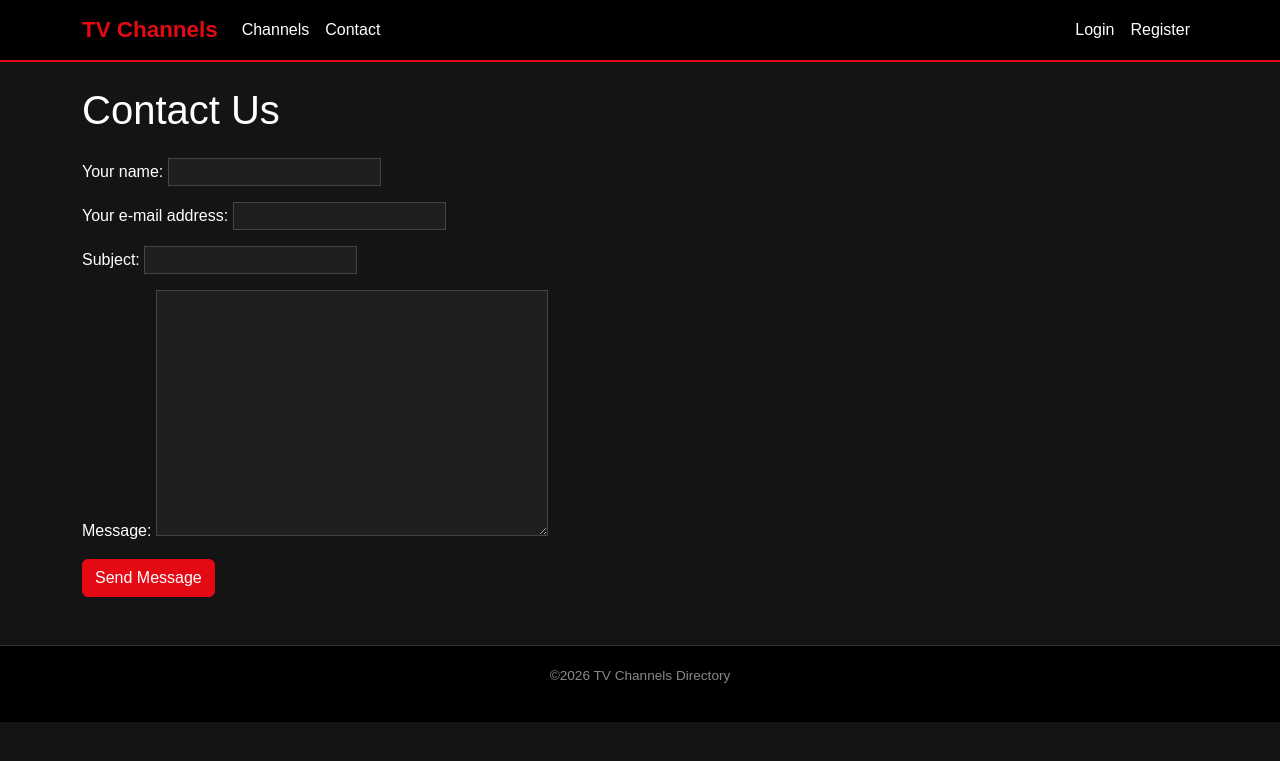
After one commit to IljaSolovejs/ChannelHub, a Django app: page /contact/ in a window 1280 px wide. The commit adds this page. Shown: the top 761 px of the page. Run offline with Django 5.2, Linux system fonts and the light colour scheme; parts of the project's set-up code (start-up, migrations or seed data) failed here and were passed over.

Commit message:
Add contact view and template

```diff
--- /dev/null
+++ b/channels/templates/channels/contact.html
@@ -0,0 +1,19 @@
+{% extends "base.html" %}
+
+{% block title %}Contact Us{% endblock title %}
+
+{% block content %}
+<h1 class="mb-4">Contact Us</h1>
+
+{% if submitted %}
+    <div class="alert alert-success">
+        Your message was submitted successfully. Thank you.
+    </div>
+{% else %}
+    <form method="post" novalidate>
+        {% csrf_token %}
+        {{ form.as_p }}
+        <button type="submit" class="btn btn-primary">Send Message</button>
+    </form>
+{% endif %}
+{% endblock content %}
--- a/channels/urls.py
+++ b/channels/urls.py
@@ -2,6 +2,7 @@ from django.urls import path
 from . import views
 
 urlpatterns = [
+    path('contact/', views.contact, name='contact'),
     path('', views.ChannelList.as_view(), name='channel_list'),
     path('channel/create/', views.ChannelCreate.as_view(), name='channel_create'),
     path('channel/<int:pk>/', views.ChannelDetail.as_view(), name='channel_detail'),
--- a/channels/views.py
+++ b/channels/views.py
@@ -1,10 +1,12 @@
 from django.shortcuts import render
+from django.http import HttpResponseRedirect
 from django.views.generic import ListView, DetailView
 from django.views.generic.edit import CreateView, UpdateView, DeleteView
 from django.contrib.auth.mixins import LoginRequiredMixin
 from django.urls import reverse_lazy
 
 from .models import Channel, Programme
+from .forms import ContactForm
 
 class ChannelList(ListView):
     model = Channel
@@ -29,6 +31,22 @@ class ChannelDelete(LoginRequiredMixin, DeleteView):
     template_name = 'channels/channel_delete_form.html'
     success_url = reverse_lazy('channel_list')
 
+def contact(request):
+    submitted = False
+    if request.method == 'POST':
+        form = ContactForm(request.POST)
+        if form.is_valid():
+            return HttpResponseRedirect('/contact?submitted=True')
+    else:
+        form = ContactForm()
+        if 'submitted' in request.GET:
+            submitted = True
+    context = {
+        'form': form,
+        'submitted': submitted,
+    }
+    return render(request, 'channels/contact.html', context)
+
 class ProgrammeCreate(LoginRequiredMixin, CreateView):
     model = Programme
     template_name = 'channels/programme_create_form.html'
--- a/tvchannels/templates/base.html
+++ b/tvchannels/templates/base.html
@@ -20,6 +20,9 @@
             <ul class="navbar-nav me-auto">
                 <li class="nav-item">
                     <a class="nav-link" href="{% url 'channel_list' %}">Channels</a>
+                </li>
+                <li class="nav-item">
+                    <a class="nav-link" href="{% url 'contact' %}">Contact</a>
                 </li>
             </ul>
             <ul class="navbar-nav">
```
